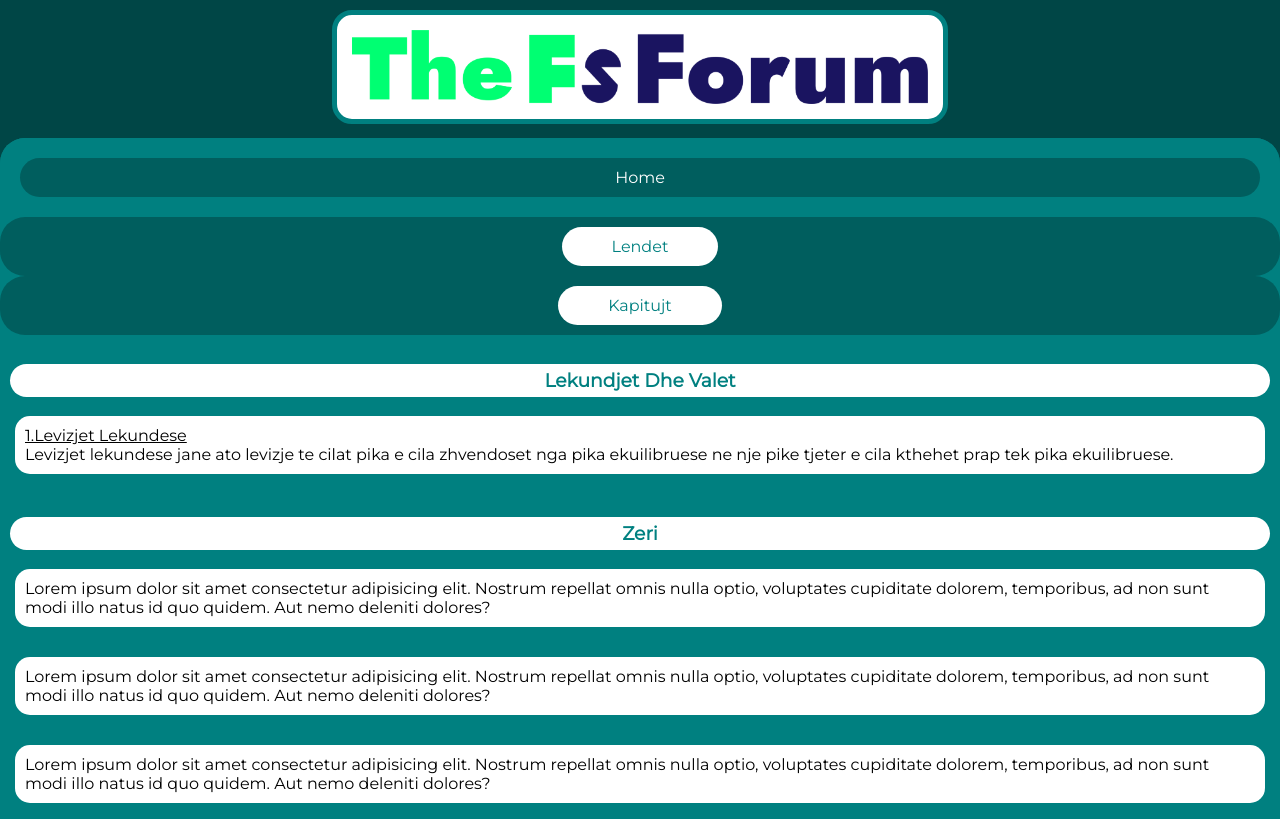
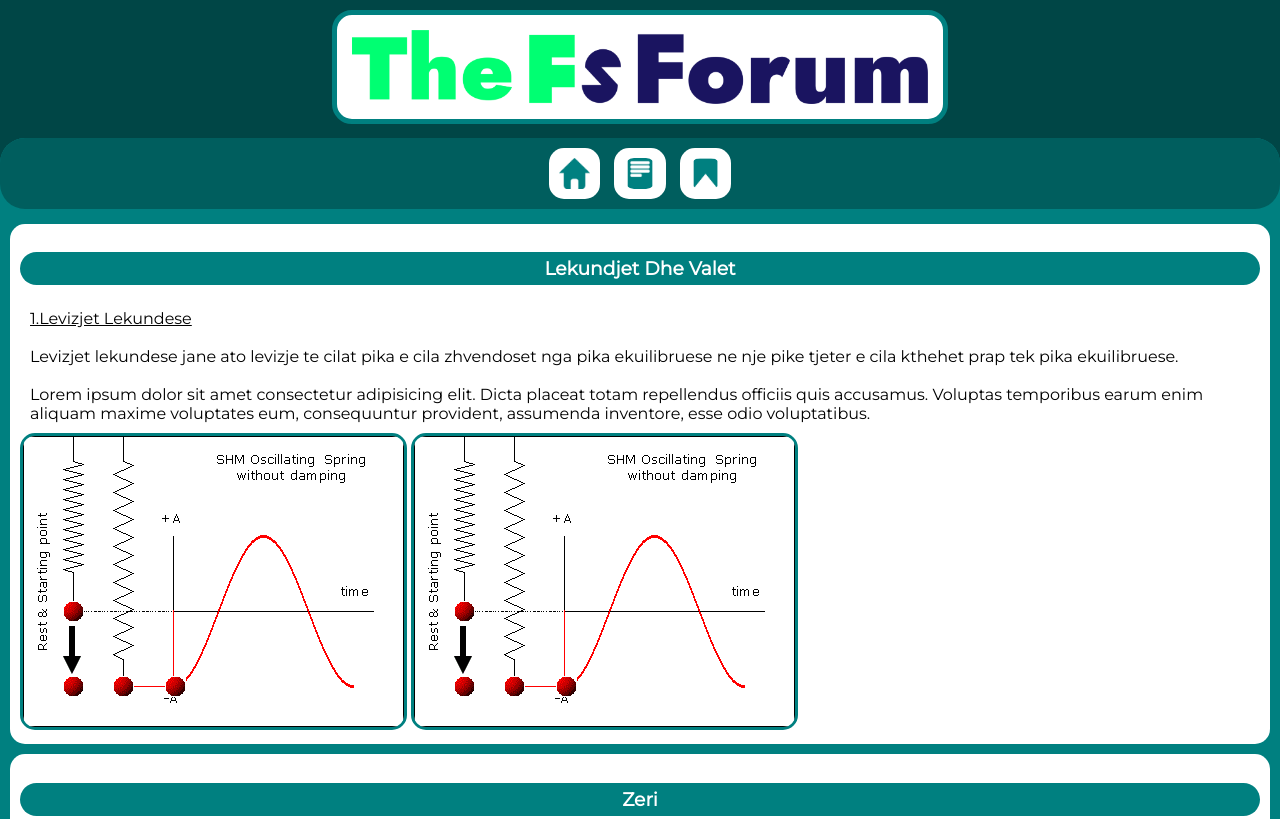
Before and after one commit to Freskimshabani/TheFsForum, a plain HTML site: page fizike.html in a window 1280 px wide. Shown: the top 819 px of the page. Drawn offline with Linux system fonts and the light colour scheme.

Commit message:
Add files via upload

```diff
--- a/fizike.html
+++ b/fizike.html
@@ -13,13 +13,10 @@
         </div>
 
         <div id="cont">
-            <ul id="navbar" style="text-align: center; background-color: teal; list-style-type: none; text-decoration: none; margin: 0px; padding: 15px; border-radius: 25px 25px 0px 0px;">
-                <a href="index.html" style="background-color: rgb(0, 94, 94);">Home</a>
-            </ul>
-            <div class="dropdown" style="border-radius: 25px;">
-                <button class="dropbtn">Lendet</button>
+                <div class="dropdown" style="border-radius: 25px; position: -webkit-sticky; position: sticky; top: 0px;">
+                    <a href="index.html" style="text-align: right;"><img class="navicon" src="images/Homeicon.png" style="padding:10px; height: 30.35px; width: 31.4px; margin: 10px 5px;"></a>
+                    <button class="dropbtn"><img class="navicon" src="images/Bookicon.png" style="height: 30.35px; width: 31.4px;"></button>
                     <ul class="mesimet" id="navbar" style="background-color: rgb(0, 94, 94); list-style-type: none; text-decoration: none; margin: 0px; padding: 10px;">
-
                         <a class="selected" href="fizike.html">Fizike</a>
                         <a href="#">Matematike</a>
                         <a href="#">Gjeografi</a>
@@ -27,19 +24,23 @@
                         <a href="#">Biologji</a>
                         <a href="#">Psikologji</a>
                     </ul>
-            </div>
+                    <button class="dropbtn"><img class="navicon" src="images/Bookmark.png" style="height: 30.35px; width: 31.4px;"></button>
 
-            <div class="dropdown" style="border-radius: 25px; position: sticky; position: -webkit-sticky; top: 0;" >
-                <button class="dropbtn">Kapitujt</button>
                     <ul class="mesimet">
                         <a href="#LekVale">Lekundjet dhe Valet</a>
                         <a href="#Zeri">Zeri</a>
                     </ul>
                 </div>
 
-            <div  class="content">
-                <h3 id="LekVale">Lekundjet Dhe Valet</h3>
-                <p><u>1.Levizjet Lekundese</u></br>Levizjet lekundese jane ato levizje te cilat pika e cila zhvendoset nga pika ekuilibruese ne nje pike tjeter e cila kthehet prap tek pika ekuilibruese.</p>
+
+
+
+            <div id="page">
+                <div id="LekVale" class="content">
+                    <h3>Lekundjet Dhe Valet</h3>
+                    <p><u>1.Levizjet Lekundese</u></br><br>Levizjet lekundese jane ato levizje te cilat pika e cila zhvendoset nga pika ekuilibruese ne nje pike tjeter e cila kthehet prap tek pika ekuilibruese.</br></br>Lorem ipsum dolor sit amet consectetur adipisicing elit. Dicta placeat totam repellendus officiis quis accusamus. Voluptas temporibus earum enim aliquam maxime voluptates eum, consequuntur provident, assumenda inventore, esse odio voluptatibus.</p>
+                    <img src="images/Fizike/Levizjet Lekundese/osm1.gif" style="text-align: center;">
+                    <img src="images/Fizike/Levizjet Lekundese/osm1.gif" style="text-align: center;">
                 </div>
                 <div class="content">
                     <h3 id="Zeri">Zeri</h3>
@@ -63,9 +64,12 @@
                 <div class="content">
                     <p>Lorem ipsum dolor sit amet consectetur adipisicing elit. Nostrum repellat omnis nulla optio, voluptates cupiditate dolorem, temporibus, ad non sunt modi illo natus id quo quidem. Aut nemo deleniti dolores?</p>
                 </div>
+            </div>
+
             <div id="footer">
                 <p style="font-size:medium; margin: 0px; text-align: center;">Copyright &COPY; <a href="https://www.instagram.com/freskim.shabani" style="color: gray; text-decoration: none;">Freskim Shabani</a></p>
             </div>
+
         </div>
     </body>
 </html>
--- a/style.css
+++ b/style.css
@@ -3,17 +3,24 @@ body{
     background-color: rgb(0, 70, 70);
     font-family: Montserrat;
     margin: 0px;
+    font-style: normal;
+    font-weight: normal;
 }
 #logo{
     text-align: center;
     margin: 10px 0px;
 
 }
+#page{
+    background-color: teal;
+    padding: 5px;
+}
 div.content{
-    background-color: teal;
+    background-color: white;
     color: white;
     padding: 10px;
-    margin-top: 0px;
+    margin: 10px 5px;
+    border-radius: 15px;
 }
 #cont{
     background-color: teal;
@@ -38,16 +45,25 @@ div.content p{
     background-color: white;
     margin: 5px;
     color: black;
-    padding: 10px;
-    border-radius: 15px;
+    padding: 5px;
+    font-style: normal;
+
 }
 .content h3{
     text-align: center;
-    background-color: white;
-    color: teal;
+    background-color: teal;
+    color: white;
     padding: 5px;
     border-radius: 25px;
+    position: sticky;
+    position: -webkit-sticky;
+    top: 70.35px;
+    z-index: 1;
 }
+.content h3 .dropdown:hover{
+    top: 148.6;
+}
+
 #footer{
     background-color: rgb(0, 94, 94);
     color: gray;
@@ -62,6 +78,7 @@ ul.mesimet{
     list-style-type: none;
     padding: 1px 10px 10px 10px ;
     display: none;
+    z-index: 2;
 }
 ul.mesimet a{
     text-decoration: none;
@@ -70,10 +87,100 @@ ul.mesimet a{
     border-radius: 25px;
     color: white;
     display: block;
+    z-index: 2;
 }
 .dropbtn{
     background-color: white;
     color: teal;
+    padding: 5px;
+    border: none;
+    cursor: pointer;
+    font-family: Montserrat;
+    border-radius: 15px;
+    margin: 10px 5px 10px 5px;
+    font-size: medium;
+    text-align: center;
+    justify-content: center;
+    display: inline;
+    z-index: 2;
+    vertical-align: middle;
+}
+.dropdown{
+    position: relative;
+    display: flexbox;
+    background-color: rgb(0, 94, 94);
+    margin: 0px;
+    text-align: center;
+    z-index: 2;
+}
+ul.mesimet a:hover{
+    background-color: white;
+    color: teal;
+}
+.dropdown:hover ul.mesimet{
+    display: block;
+    transition: all 0.3s ease 0s;
+    border-radius: 0px 0px 25px 25px;
+    z-index: 2;
+}
+.dropdown:hover .dropbtn{
+    opacity: 0.75;
+}
+#cont a:hover{
+    opacity: 0.75;
+    transition: 0.3s text/background ease 0s;
+}
+ul.lendet{
+    text-decoration: none;
+    background-color: teal;
+    padding: 10px;
+    border-radius: 25px;
+    color: white;
+    display: block;
+    z-index: 2;
+}
+.dropdown:hover ul.lendet{
+    display: block;
+    transition: all 0.3s ease 0s;
+    border-radius: 0px 0px 25px 25px;
+    z-index: 2;
+}
+h3.content .dropdown:hover {
+    top: 520.3px;
+}
+.dropdown:hover .dropbtn2{
+    opacity: 0.75;
+}
+.dropbtn2{
+    background-color: white;
+    color: teal;
+    padding: 5px;
+    border: none;
+    cursor: pointer;
+    font-family: Montserrat;
+    border-radius: 15px;
+    margin: 10px 5px 10px 5px;
+    font-size: medium;
+    text-align: center;
+    justify-content: center;
+    display: inline;
+    z-index: 2;
+}
+#page img{
+    margin: 0px;
+    border: 3px solid teal;
+    border-radius: 15px;
+    justify-content: center;
+    display: inline-block;
+    align-items: center;
+    object-fit: contain;
+    max-width: 100%;
+    height: auto;
+    text-align: justify;
+}
+.Backup{
+    background-color: white;
+    color: #008080;
     padding: 10px 50px;
     border: none;
     cursor: pointer;
@@ -84,27 +191,19 @@ ul.mesimet a{
     text-align: center;
     justify-content: center;
     display: inline;
+    z-index: 2;
 }
-.dropdown{
-    position: relative;
-    display: flexbox;
-    background-color: rgb(0, 94, 94);
-    margin: 0px;
-    text-align: center;
+.navicon{
+    background-color: white;
+    padding: 5px;
+    border-radius: 15px;
+    vertical-align: middle;
+
 }
-ul.mesimet a:hover{
+.dropbtn .navicon{
     background-color: white;
-    color: teal;
+    padding: 5px;
+    border-radius: 15px;
+    vertical-align: middle;
+
 }
-.dropdown:hover ul.mesimet{
-    display: block;
-    transition: all 0.3s ease 0s;
-    border-radius: 0px 0px 25px 25px;
-}
-.dropdown:hover .dropbtn{
-    opacity: 0.75;
-}
-#cont a:hover{
-    opacity: 0.75;
-    transition: 0.3s text/background ease 0s;
-}
```
Also changed, not shown: index.html (+6 -6 lines), images/Bookicon.png (added), images/Bookmark.png (added), images/Fizike/Levizjet Lekundese/osm1.gif (added), images/Homeicon.png (added). Lines whose indentation alone changed are shown as unchanged.
